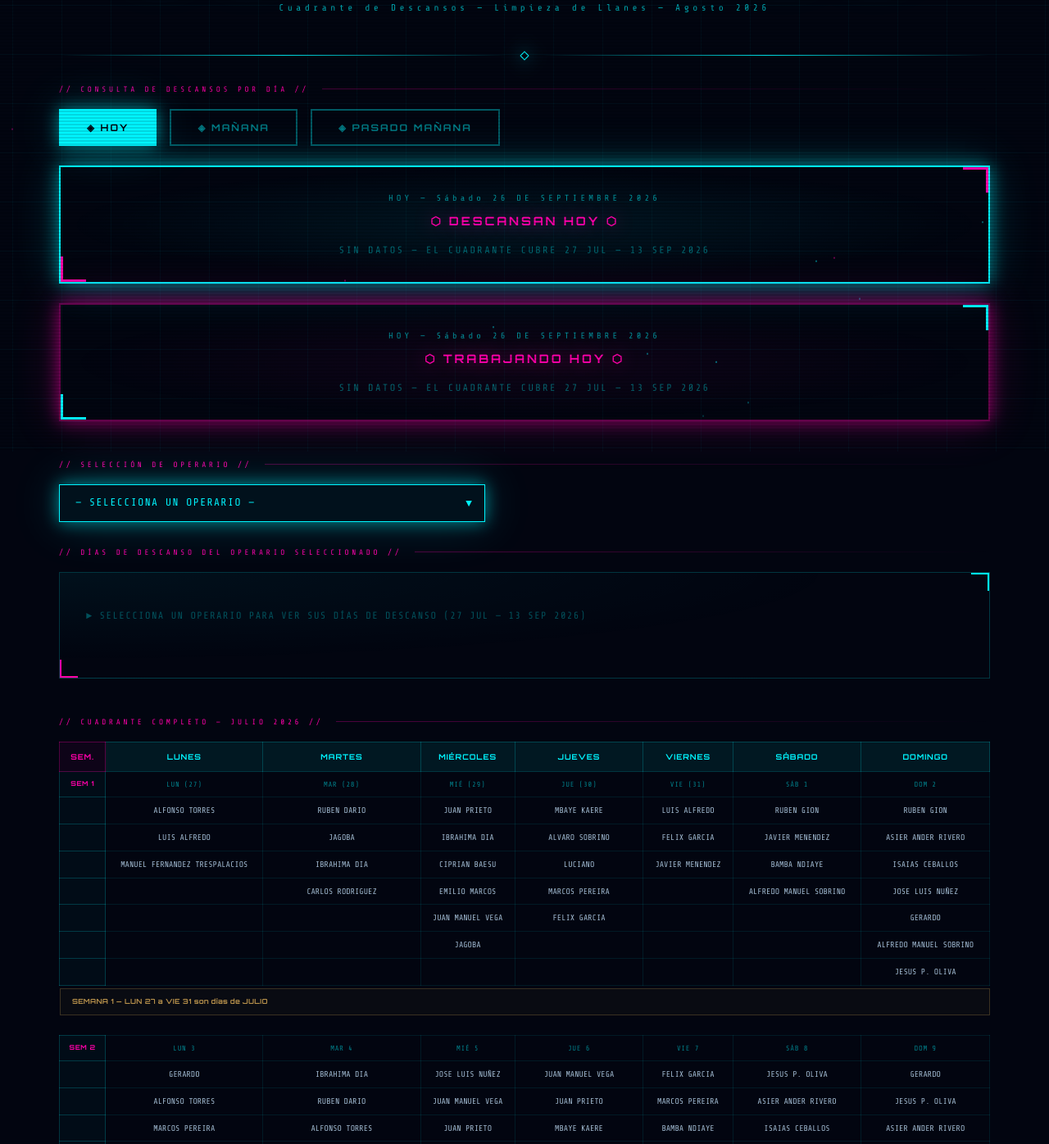
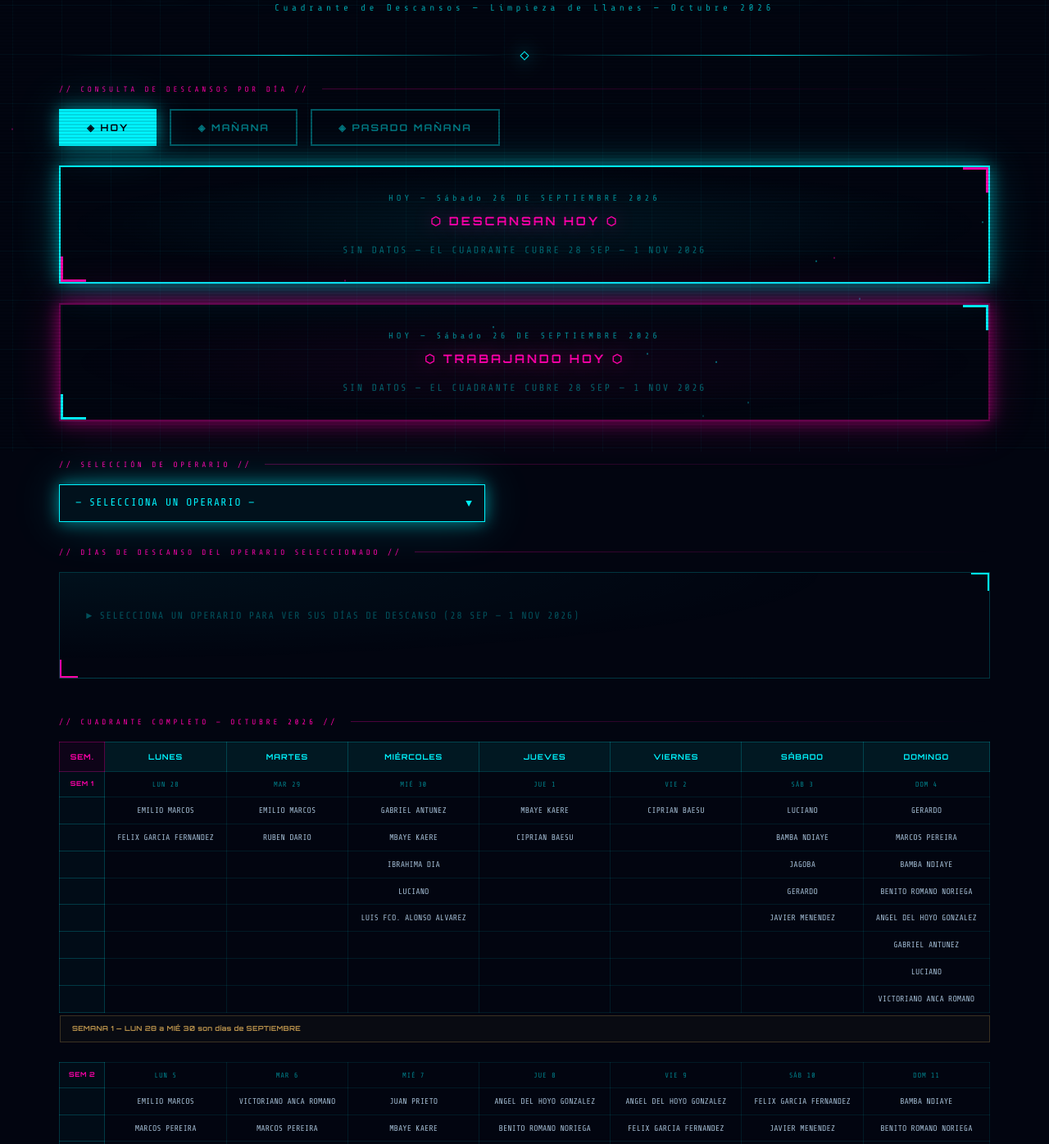
Before and after one commit to Javi1899/descansos, a plain HTML site: page index.html in a window 1280 px wide. Shown: the part 249-1645 px from the top of the page at 82% size. Drawn offline with nearby package versions, Linux system fonts and the light colour scheme.

Commit message:
Add files via upload

```diff
--- a/index.html
+++ b/index.html
@@ -3,7 +3,7 @@
 <head>
 <meta charset="UTF-8">
 <meta name="viewport" content="width=device-width, initial-scale=1.0">
-<title>DESCANSOS — AGOSTO 2026</title>
+<title>DESCANSOS — OCTUBRE 2026</title>
 <link href="https://fonts.googleapis.com/css2?family=Orbitron:wght@400;700;900&family=Share+Tech+Mono&display=swap" rel="stylesheet">
 <style>
   :root {
@@ -275,10 +275,10 @@ for(let i=0;i<18;i++){
     <div class="top-bar">
       <span>SYS::CUADRANTE_LIMPIEZA_LLANES</span>
       <span id="clock">--:--:--</span>
-      <span>PROTOCOLO ACTIVO — AGOSTO 2026</span>
+      <span>PROTOCOLO ACTIVO — OCTUBRE 2026</span>
     </div>
     <h1>DESCANSOS</h1>
-    <p class="subtitle">Cuadrante de Descansos — Limpieza de Llanes — Agosto 2026</p>
+    <p class="subtitle">Cuadrante de Descansos — Limpieza de Llanes — Octubre 2026</p>
   </header>
 
   <div class="line-deco"><div class="ldi"></div></div>
@@ -318,13 +318,13 @@ for(let i=0;i<18;i++){
   <section>
     <div class="section-label">// DÍAS DE DESCANSO DEL OPERARIO SELECCIONADO //</div>
     <div class="info-panel" id="infoPanel">
-      <p class="info-placeholder">► SELECCIONA UN OPERARIO PARA VER SUS DÍAS DE DESCANSO (27 JUL — 13 SEP 2026)</p>
+      <p class="info-placeholder">► SELECCIONA UN OPERARIO PARA VER SUS DÍAS DE DESCANSO (28 SEP — 1 NOV 2026)</p>
     </div>
   </section>
 
   <!-- TABLE -->
   <section>
-    <div class="section-label">// CUADRANTE COMPLETO — JULIO 2026 //</div>
+    <div class="section-label">// CUADRANTE COMPLETO — OCTUBRE 2026 //</div>
     <div class="table-wrap" id="tableWrap"></div>
   </section>
 </div>
@@ -332,7 +332,7 @@ for(let i=0;i<18;i++){
 <footer>
   <div class="container">
     <div class="footer-main">ESTA WEB ES DE JAVI TJ</div>
-    <div class="footer-sub">SISTEMA DE GESTIÓN DE DESCANSOS — LIMPIEZA DE LLANES — AGOSTO 2026</div>
+    <div class="footer-sub">SISTEMA DE GESTIÓN DE DESCANSOS — LIMPIEZA DE LLANES — OCTUBRE 2026</div>
   </div>
 </footer>
 
@@ -348,109 +348,80 @@ setInterval(updateClock,1000);updateClock();
 
 const weeks=[
   {
-    dates:['LUN (27)','MAR (28)','MIÉ (29)','JUE (30)','VIE (31)','SÁB 1','DOM 2'],
-    nums:[27,28,29,30,31,1,2],
-    months:[6,6,6,6,6,7,7],
+    dates:['LUN 28','MAR 29','MIÉ 30','JUE 1','VIE 2','SÁB 3','DOM 4'],
+    nums:[28,29,30,1,2,3,4],
+    months:[8,8,8,9,9,9,9],
     workers:[
-      ['ALFONSO TORRES','RUBEN DARIO','JUAN PRIETO','MBAYE KAERE','LUIS ALFREDO','RUBEN GION','RUBEN GION'],
-      ['LUIS ALFREDO','JAGOBA','IBRAHIMA DIA','ALVARO SOBRINO','FELIX GARCIA','JAVIER MENENDEZ','ASIER ANDER RIVERO'],
-      ['MANUEL FERNANDEZ TRESPALACIOS','IBRAHIMA DIA','CIPRIAN BAESU','LUCIANO','JAVIER MENENDEZ','BAMBA NDIAYE','ISAIAS CEBALLOS'],
-      ['','CARLOS RODRIGUEZ','EMILIO MARCOS','MARCOS PEREIRA','','ALFREDO MANUEL SOBRINO','JOSE LUIS NUÑEZ'],
-      ['','','JUAN MANUEL VEGA','FELIX GARCIA','','','GERARDO'],
-      ['','','JAGOBA','','','','ALFREDO MANUEL SOBRINO'],
-      ['','','','','','','JESUS P. OLIVA'],
+      ['EMILIO MARCOS','EMILIO MARCOS','GABRIEL ANTUNEZ','MBAYE KAERE','CIPRIAN BAESU','LUCIANO','GERARDO'],
+      ['FELIX GARCIA FERNANDEZ','RUBEN DARIO','MBAYE KAERE','CIPRIAN BAESU','','BAMBA NDIAYE','MARCOS PEREIRA'],
+      ['','','IBRAHIMA DIA','','','JAGOBA','BAMBA NDIAYE'],
+      ['','','LUCIANO','','','GERARDO','BENITO ROMANO NORIEGA'],
+      ['','','LUIS FCO. ALONSO ALVAREZ','','','JAVIER MENENDEZ','ANGEL DEL HOYO GONZALEZ'],
+      ['','','','','','','GABRIEL ANTUNEZ'],
+      ['','','','','','','LUCIANO'],
+      ['','','','','','','VICTORIANO ANCA ROMANO'],
     ],
-    note:'SEMANA 1 — LUN 27 a VIE 31 son días de JULIO'
+    note:'SEMANA 1 — LUN 28 a MIÉ 30 son días de SEPTIEMBRE'
   },
   {
-    dates:['LUN 3','MAR 4','MIÉ 5','JUE 6','VIE 7','SÁB 8','DOM 9'],
-    nums:[3,4,5,6,7,8,9],
+    dates:['LUN 5','MAR 6','MIÉ 7','JUE 8','VIE 9','SÁB 10','DOM 11'],
+    nums:[5,6,7,8,9,10,11],
+    months:[9,9,9,9,9,9,9],
     workers:[
-      ['GERARDO','IBRAHIMA DIA','JOSE LUIS NUÑEZ','JUAN MANUEL VEGA','FELIX GARCIA','JESUS P. OLIVA','GERARDO'],
-      ['ALFONSO TORRES','RUBEN DARIO','JUAN MANUEL VEGA','JUAN PRIETO','MARCOS PEREIRA','ASIER ANDER RIVERO','JESUS P. OLIVA'],
-      ['MARCOS PEREIRA','ALFONSO TORRES','JUAN PRIETO','MBAYE KAERE','BAMBA NDIAYE','ISAIAS CEBALLOS','ASIER ANDER RIVERO'],
-      ['ALVARO SOBRINO','CARLOS RODRIGUEZ','MBAYE KAERE','CIPRIAN BAESU','LUCIANO','EMILIO MARCOS','ISAIAS CEBALLOS'],
-      ['MANUEL FERNANDEZ TRESPALACIOS','ALVARO SOBRINO','CARLOS RODRIGUEZ','EMILIO MARCOS','','BAMBA NDIAYE','JOSE LUIS NUÑEZ'],
-      ['','MANUEL FERNANDEZ TRESPALACIOS','CIPRIAN BAESU','JAGOBA','','LUCIANO','RUBEN GION'],
-      ['','','LUIS ALFREDO','','','ALFREDO MANUEL SOBRINO','RUBEN DARIO'],
-      ['','','','','','','JAVIER MENENDEZ'],
+      ['EMILIO MARCOS','VICTORIANO ANCA ROMANO','JUAN PRIETO','ANGEL DEL HOYO GONZALEZ','ANGEL DEL HOYO GONZALEZ','FELIX GARCIA FERNANDEZ','BAMBA NDIAYE'],
+      ['MARCOS PEREIRA','MARCOS PEREIRA','MBAYE KAERE','BENITO ROMANO NORIEGA','FELIX GARCIA FERNANDEZ','JAVIER MENENDEZ','BENITO ROMANO NORIEGA'],
+      ['','','IBRAHIMA DIA','JUAN PRIETO','LUCIANO','JAGOBA','GERARDO'],
+      ['','','CIPRIAN BAESU','IBRAHIMA DIA','LUIS FCO. ALONSO ALVAREZ','','JAGOBA'],
+      ['','','VICTORIANO ANCA ROMANO','LUIS FCO. ALONSO ALVAREZ','','','JAVIER MENENDEZ'],
+      ['','','','','','','JESUS P. OLIVA'],
+      ['','','','','','','GABRIEL ANTUNEZ'],
     ],
     note:'SEMANA 2'
   },
   {
-    dates:['LUN 10','MAR 11','MIÉ 12','JUE 13','VIE 14','SÁB 15','DOM 16'],
-    nums:[10,11,12,13,14,15,16],
+    dates:['LUN 12','MAR 13','MIÉ 14','JUE 15','VIE 16','SÁB 17','DOM 18'],
+    nums:[12,13,14,15,16,17,18],
+    months:[9,9,9,9,9,9,9],
     workers:[
-      ['ALFONSO TORRES','IBRAHIMA DIA','JUAN PRIETO','JUAN MANUEL VEGA','MARCOS PEREIRA','RUBEN GION','GERARDO'],
-      ['CIPRIAN BAESU','ALFREDO MANUEL SOBRINO','IBRAHIMA DIA','MBAYE KAERE','BAMBA NDIAYE','JAGOBA','JESUS P. OLIVA'],
-      ['ALVARO SOBRINO','CARLOS RODRIGUEZ','FELIX GARCIA','FELIX GARCIA','','EMILIO MARCOS','ASIER ANDER RIVERO'],
-      ['','JAGOBA','JAVIER MENENDEZ','JAVIER MENENDEZ','','RUBEN DARIO','ISAIAS CEBALLOS'],
-      ['','MANUEL FERNANDEZ TRESPALACIOS','LUIS ALFREDO','LUCIANO','','','JOSE LUIS NUÑEZ'],
-      ['','','LUIS ALFREDO','','','','RUBEN GION'],
-      ['','','','','','','ALFREDO MANUEL SOBRINO'],
+      ['CIPRIAN BAESU','GABRIEL ANTUNEZ','JUAN PRIETO','ANGEL DEL HOYO GONZALEZ','FELIX GARCIA FERNANDEZ','GERARDO','BAMBA NDIAYE'],
+      ['BAMBA NDIAYE','EMILIO MARCOS','MBAYE KAERE','MBAYE KAERE','LUCIANO','JAGOBA','BENITO ROMANO NORIEGA'],
+      ['','VICTORIANO ANCA ROMANO','IBRAHIMA DIA','LUCIANO','MARCOS PEREIRA','JAVIER MENENDEZ','GERARDO'],
+      ['','','LUIS FCO. ALONSO ALVAREZ','CIPRIAN BAESU','','JESUS P. OLIVA','RUBEN DARIO'],
+      ['','','EMILIO MARCOS','','','','GABRIEL ANTUNEZ'],
+      ['','','','','','','JESUS P. OLIVA'],
     ],
     note:'SEMANA 3'
   },
   {
-    dates:['LUN 17','MAR 18','MIÉ 19','JUE 20','VIE 21','SÁB 22','DOM 23'],
-    nums:[17,18,19,20,21,22,23],
+    dates:['LUN 19','MAR 20','MIÉ 21','JUE 22','VIE 23','SÁB 24','DOM 25'],
+    nums:[19,20,21,22,23,24,25],
+    months:[9,9,9,9,9,9,9],
     workers:[
-      ['GERARDO','IBRAHIMA DIA','JOSE LUIS NUÑEZ','JUAN MANUEL VEGA','FELIX GARCIA','JESUS P. OLIVA','GERARDO'],
-      ['ALFONSO TORRES','RUBEN DARIO','JUAN MANUEL VEGA','JUAN PRIETO','MARCOS PEREIRA','ASIER ANDER RIVERO','JESUS P. OLIVA'],
-      ['MARCOS PEREIRA','ALFONSO TORRES','JUAN PRIETO','MBAYE KAERE','BAMBA NDIAYE','ISAIAS CEBALLOS','ASIER ANDER RIVERO'],
-      ['ALVARO SOBRINO','CARLOS RODRIGUEZ','MBAYE KAERE','CIPRIAN BAESU','LUCIANO','EMILIO MARCOS','ISAIAS CEBALLOS'],
-      ['MANUEL FERNANDEZ TRESPALACIOS','ALVARO SOBRINO','CARLOS RODRIGUEZ','EMILIO MARCOS','','BAMBA NDIAYE','JOSE LUIS NUÑEZ'],
-      ['','MANUEL FERNANDEZ TRESPALACIOS','CIPRIAN BAESU','JAGOBA','','LUCIANO','RUBEN GION'],
-      ['','','LUIS ALFREDO','','','ALFREDO MANUEL SOBRINO','RUBEN DARIO'],
-      ['','','','','','','JAVIER MENENDEZ'],
+      ['GABRIEL ANTUNEZ','MARCOS PEREIRA','JUAN PRIETO','ANGEL DEL HOYO GONZALEZ','ANGEL DEL HOYO GONZALEZ','FELIX GARCIA FERNANDEZ','BAMBA NDIAYE'],
+      ['','','MBAYE KAERE','BENITO ROMANO NORIEGA','FELIX GARCIA FERNANDEZ','JAVIER MENENDEZ','BENITO ROMANO NORIEGA'],
+      ['','','IBRAHIMA DIA','JUAN PRIETO','JAVIER MENENDEZ','JAGOBA','GERARDO'],
+      ['','','CIPRIAN BAESU','IBRAHIMA DIA','','','RUBEN DARIO'],
+      ['','','MARCOS PEREIRA','VICTORIANO ANCA ROMANO','','','JAGOBA'],
+      ['','','','','','','JESUS P. OLIVA'],
+      ['','','','','','','VICTORIANO ANCA ROMANO'],
     ],
     note:'SEMANA 4'
   },
   {
-    dates:['LUN 24','MAR 25','MIÉ 26','JUE 27','VIE 28','SÁB 29','DOM 30'],
-    nums:[24,25,26,27,28,29,30],
+    dates:['LUN 26','MAR 27','MIÉ 28','JUE 29','VIE 30','SÁB 31','DOM 1'],
+    nums:[26,27,28,29,30,31,1],
+    months:[9,9,9,9,9,9,10],
     workers:[
-      ['CARLOS RODRIGUEZ','IBRAHIMA DIA','JUAN PRIETO','JUAN MANUEL VEGA','MARCOS PEREIRA','RUBEN GION','GERARDO'],
-      ['CIPRIAN BAESU','ALFREDO MANUEL SOBRINO','IBRAHIMA DIA','MBAYE KAERE','BAMBA NDIAYE','EMILIO MARCOS','JESUS P. OLIVA'],
-      ['MANUEL FERNANDEZ TRESPALACIOS','ALFONSO TORRES','ISAIAS CEBALLOS','RUBEN DARIO','CIPRIAN BAESU','','FELIX GARCIA'],
-      ['ALVARO SOBRINO','JAGOBA','JAVIER MENENDEZ','FELIX GARCIA','','','EMILIO MARCOS'],
-      ['','','JAGOBA','JAVIER MENENDEZ','','','RUBEN GION'],
-      ['','','','LUCIANO','','','ALFREDO MANUEL SOBRINO'],
-      ['','','','ANGEL DEL HOYO GONZALEZ','','','JOSE LUIS NUÑEZ'],
+      ['VICTORIANO ANCA ROMANO','RUBEN DARIO','JUAN PRIETO','ANGEL DEL HOYO GONZALEZ','BAMBA NDIAYE','GERARDO','BAMBA NDIAYE'],
+      ['','GABRIEL ANTUNEZ','MBAYE KAERE','MBAYE KAERE','FELIX GARCIA FERNANDEZ','JESUS P. OLIVA','BENITO ROMANO NORIEGA'],
+      ['','','IBRAHIMA DIA','LUCIANO','LUCIANO','MARCOS PEREIRA','GERARDO'],
+      ['','','CIPRIAN BAESU','CIPRIAN BAESU','','JAGOBA','RUBEN DARIO'],
+      ['','','GABRIEL ANTUNEZ','','','','JAVIER MENENDEZ'],
+      ['','','','','','','JESUS P. OLIVA'],
     ],
-    note:'SEMANA 5'
-  },
-  {
-    dates:['LUN (31)','MAR (1)','MIÉ (2)','JUE (3)','VIE (4)','SÁB (5)','DOM (6)'],
-    nums:[31,1,2,3,4,5,6],
-    months:[7,8,8,8,8,8,8],
-    workers:[
-      ['GERARDO','IBRAHIMA DIA','JOSE LUIS NUÑEZ','JUAN MANUEL VEGA','FELIX GARCIA','JESUS P. OLIVA','GERARDO'],
-      ['ALFONSO TORRES','RUBEN DARIO','JUAN MANUEL VEGA','JUAN PRIETO','MARCOS PEREIRA','ISAIAS CEBALLOS','JESUS P. OLIVA'],
-      ['MARCOS PEREIRA','ALFONSO TORRES','JUAN PRIETO','MBAYE KAERE','BAMBA NDIAYE','EMILIO MARCOS','ISAIAS CEBALLOS'],
-      ['ALVARO SOBRINO','CARLOS RODRIGUEZ','MBAYE KAERE','ALFREDO MANUEL SOBRINO','LUCIANO','LUCIANO','JOSE LUIS NUÑEZ'],
-      ['JAGOBA','ALVARO SOBRINO','CARLOS RODRIGUEZ','CIPRIAN BAESU','','','RUBEN GION'],
-      ['MANUEL FERNANDEZ TRESPALACIOS','MANUEL FERNANDEZ TRESPALACIOS','CIPRIAN BAESU','EMILIO MARCOS','','','RUBEN DARIO'],
-      ['','ANGEL DEL HOYO GONZALEZ','','BAMBA NDIAYE','','','JAVIER MENENDEZ'],
-    ],
-    note:'SEMANA 6 — LUN 31 es AGOSTO; MAR 1 a DOM 6 son días de SEPTIEMBRE'
-  },
-  {
-    dates:['LUN 7','MAR 8','MIÉ 9','JUE 10','VIE 11','SÁB 12','DOM 13'],
-    nums:[7,8,9,10,11,12,13],
-    months:[8,8,8,8,8,8,8],
-    workers:[
-      ['ALFONSO TORRES','JAGOBA','CIPRIAN BAESU','FELIX GARCIA','FELIX GARCIA','JAVIER MENENDEZ','GERARDO'],
-      ['ALVARO SOBRINO','RUBEN DARIO','EMILIO MARCOS','LUCIANO','JAVIER MENENDEZ','RUBEN GION','JESUS P. OLIVA'],
-      ['MANUEL FERNANDEZ TRESPALACIOS','IBRAHIMA DIA','JAGOBA','MBAYE KAERE','BAMBA NDIAYE','ANGEL DEL HOYO GONZALEZ','RUBEN GION'],
-      ['','CARLOS RODRIGUEZ','JUAN PRIETO','MARCOS PEREIRA','','','ISAIAS CEBALLOS'],
-      ['','','IBRAHIMA DIA','ALFREDO MANUEL SOBRINO','','','ALFREDO MANUEL SOBRINO'],
-      ['','','JUAN MANUEL VEGA','JOSE LUIS NUÑEZ','','','ANGEL DEL HOYO GONZALEZ'],
-    ],
-    note:'SEMANA 7 — 7 a 13 de SEPTIEMBRE'
+    note:'SEMANA 5 — DOM 1 es día de NOVIEMBRE'
   },
 ];
-
 const allWorkers=new Set();
 weeks.forEach(w=>w.workers.forEach(row=>row.forEach(n=>{if(n.trim())allWorkers.add(n.trim())})));
 const sorted=[...allWorkers].sort();
@@ -482,13 +453,13 @@ function updatePanel(){
   const name=sel.value;
   const panel=document.getElementById('infoPanel');
   if(!name){
-    panel.innerHTML='<p class="info-placeholder">► SELECCIONA UN OPERARIO PARA VER SUS DÍAS DE DESCANSO (27 JUL — 13 SEP 2026)</p>';
+    panel.innerHTML='<p class="info-placeholder">► SELECCIONA UN OPERARIO PARA VER SUS DÍAS DE DESCANSO (28 SEP — 1 NOV 2026)</p>';
     renderTable('');return;
   }
   const restDays=getRestDays(name);
 
   let html=`<div class="info-name">${name}</div>`;
-  html+=`<div class="info-intro">// DÍAS DE DESCANSO (27 JUL — 13 SEP 2026) (${restDays.length} días en el cuadrante):</div><div class="info-days">`;
+  html+=`<div class="info-intro">// DÍAS DE DESCANSO (28 SEP — 1 NOV 2026) (${restDays.length} días en el cuadrante):</div><div class="info-days">`;
   restDays.forEach(d=>{ html+=`<span class="day-badge">${d.date}</span>`; });
   if(!restDays.length) html+=`<span style="font-size:.7rem;color:rgba(200,220,255,.4)">SIN DESCANSOS EN EL CUADRANTE</span>`;
   html+=`</div>`;
@@ -508,7 +479,7 @@ function getDatePlusDays(offset){
 
 function getRestingOnDate(date){
   const y=date.getFullYear(), m=date.getMonth(), d=date.getDate();
-  const inRange=(y===2026)&&((m===6&&d>=27)||(m===7)||(m===8&&d<=13));
+  const inRange=(y===2026)&&((m===8&&d>=28)||(m===9)||(m===10&&d<=1));
   if(!inRange) return null;
   const resting=[];
   weeks.forEach(week=>{
@@ -535,13 +506,12 @@ function setDay(offset, btn){
   const resting=getRestingOnDate(date);
   const allNames=[...allWorkers];
 
-  const dorados=new Set(['JUAN PRIETO','MBAYE KAERE','IBRAHIMA DIA']);
-  const azules=new Set(['ASIER ANDER RIVERO','GERARDO','JESUS P. OLIVA','JUAN MANUEL VEGA']);
-  const cyanes=new Set(['JAGOBA','ALVARO SOBRINO GUTIERREZ','ALVARO SOBRINO','BAMBA NDIAYE','LUIS ALFREDO']);
-  const verdes=new Set(['JOSE LUIS NUÑEZ','RUBEN GION','RUBEN DARIO','ALFREDO MANUEL SOBRINO SAMPEDRO','ALFREDO MANUEL SOBRINO']);
+  const dorados=new Set(['JUAN PRIETO','MBAYE KAERE','IBRAHIMA DIA','EMILIO MARCOS','CIPRIAN BAESU','MARCOS PEREIRA','VICTORIANO ANCA ROMANO','LUIS FCO. ALONSO ALVAREZ','JAVIER MENENDEZ']);
+  const azules=new Set(['GERARDO','JESUS P. OLIVA','FELIX GARCIA FERNANDEZ','ANGEL DEL HOYO GONZALEZ','BAMBA NDIAYE','JAGOBA']);
+  const cyanes=new Set([]);
+  const verdes=new Set(['RUBEN DARIO','BENITO ROMANO NORIEGA','GABRIEL ANTUNEZ']);
   const rosas=new Set(['LUCIANO']);
-  const rojos=new Set(['MANUEL FERNANDEZ TRESPALACIOS']);
-  const amarillos=new Set(['ALFONSO TORRES','MARCOS PEREIRA','CIPRIAN BAESU','ISAIAS CEBALLO PIEDRA','ISAIAS CEBALLOS','CARLOS RODRIGUEZ MALDONADO','CARLOS RODRIGUEZ','FELIX GARCIA','EMILIO MARCOS','JAVIER MENENDEZ']);
+  const rojos=new Set([]);
 
   function badgeClass(n){ if(dorados.has(n))return'dorado'; if(azules.has(n))return'azul'; if(cyanes.has(n))return'cian'; if(verdes.has(n))return'verde'; if(rosas.has(n))return'rosa'; if(rojos.has(n))return'rojo'; if(amarillos.has(n))return'amarillo'; return''; }
   function prefix(n){ return(dorados.has(n)||azules.has(n)||cyanes.has(n)||verdes.has(n)||rosas.has(n)||rojos.has(n)||amarillos.has(n))?'🧹 ':''; }
@@ -553,7 +523,7 @@ function setDay(offset, btn){
   h+=`<div class="hoy-title">⬡ DESCANSAN ${label} ⬡</div>`;
   h+=`<div class="hoy-names">`;
   if(resting===null){
-    h+=`<span class="hoy-none">SIN DATOS — EL CUADRANTE CUBRE 27 JUL — 13 SEP 2026</span>`;
+    h+=`<span class="hoy-none">SIN DATOS — EL CUADRANTE CUBRE 28 SEP — 1 NOV 2026</span>`;
   } else if(resting.length){
     resting.forEach(n=>{ h+=makeBadge('hoy-badge',n); });
   } else {
@@ -568,7 +538,7 @@ function setDay(offset, btn){
   w+=`<div class="work-title">⬡ TRABAJANDO ${label} ⬡</div>`;
   w+=`<div class="hoy-names">`;
   if(resting===null){
-    w+=`<span class="hoy-none">SIN DATOS — EL CUADRANTE CUBRE 27 JUL — 13 SEP 2026</span>`;
+    w+=`<span class="hoy-none">SIN DATOS — EL CUADRANTE CUBRE 28 SEP — 1 NOV 2026</span>`;
   } else {
     const working=allNames.filter(n=>!resting.includes(n));
     if(working.length){
```
